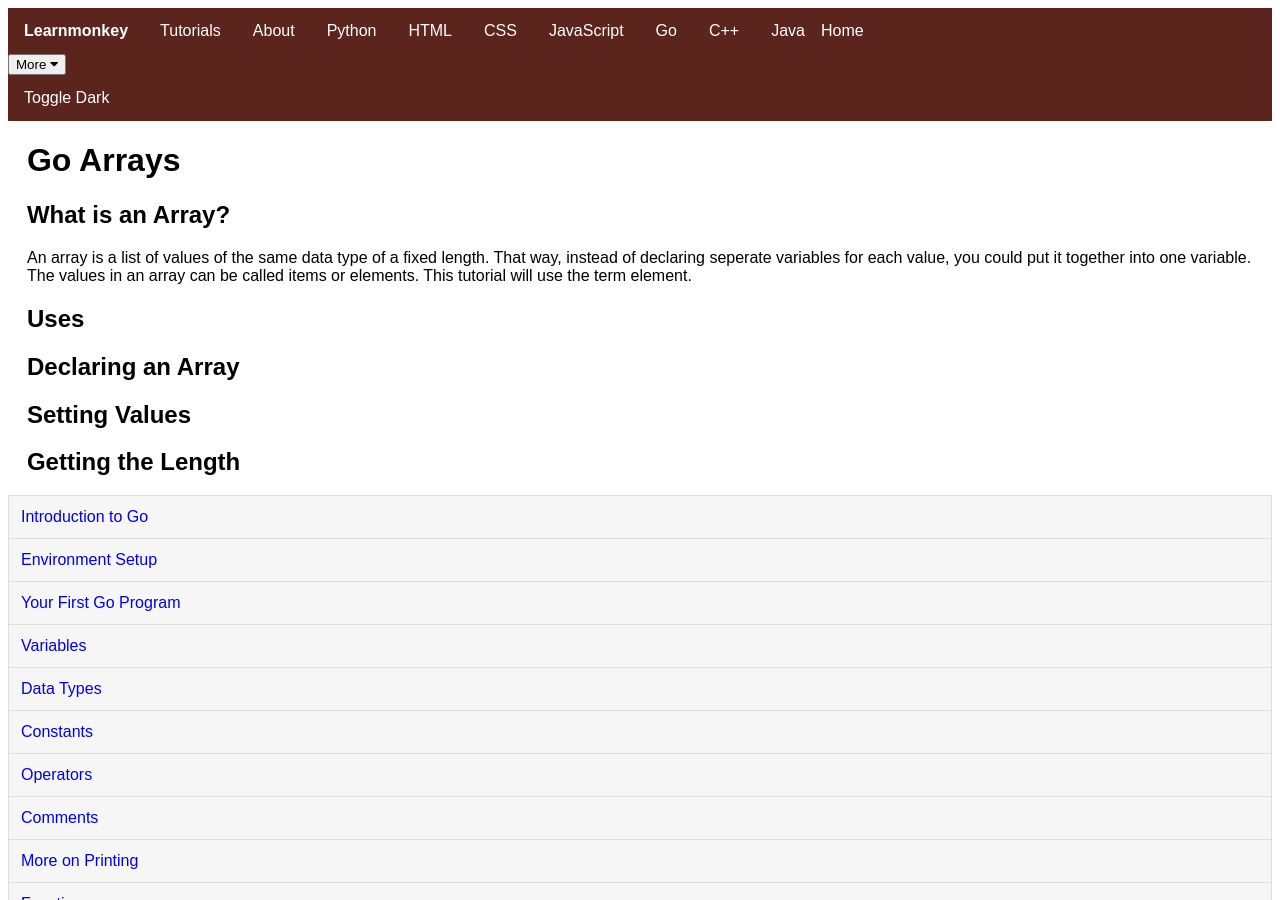
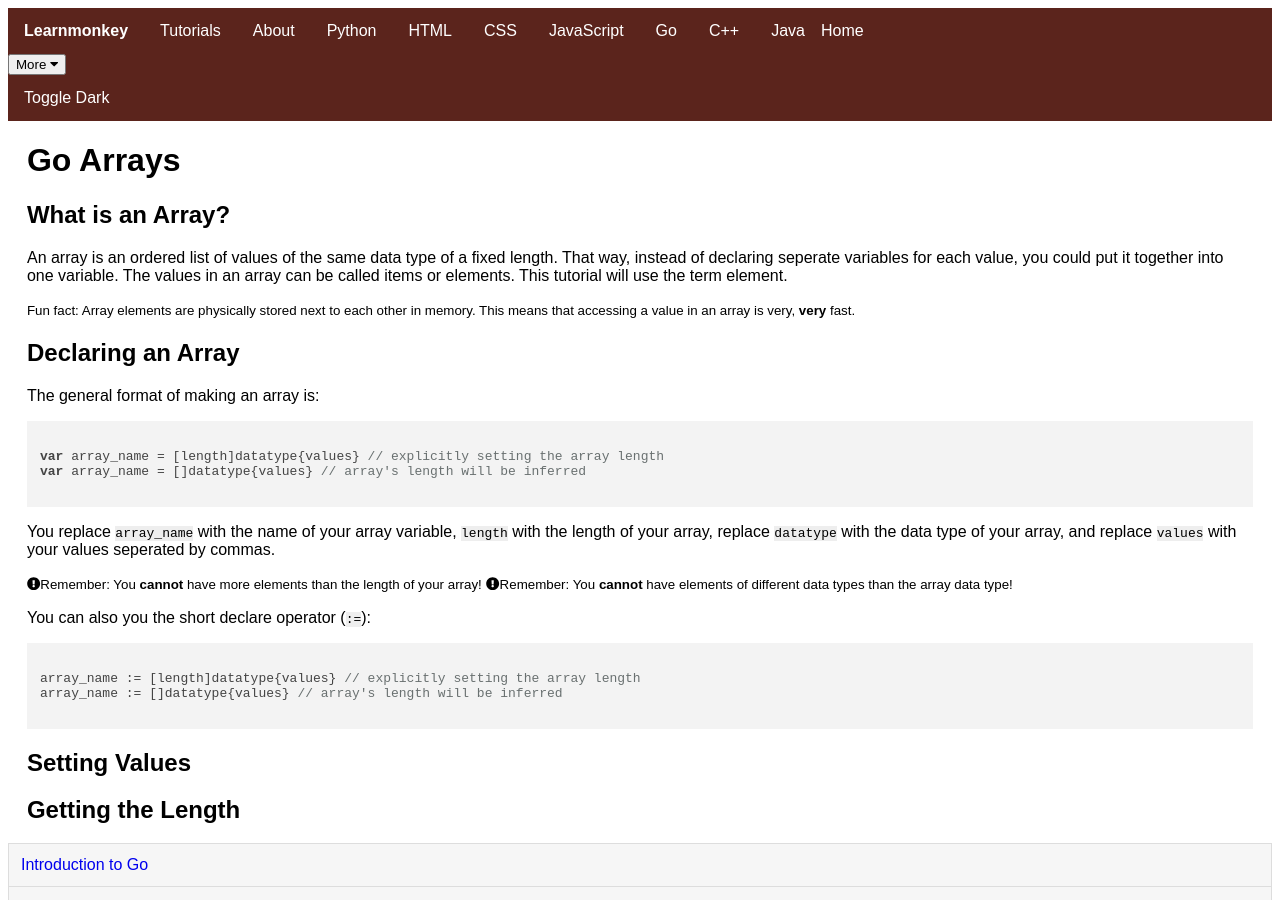
Before and after one commit to learnmonkey/learnmonkey.github.io, a Jekyll site: the page built from programming/golang/arrays.html, in a window 1280 px wide and 900 px high. Built offline with Jekyll 4.4.1, drawn with Linux system fonts in a browser that asks for light colours; nearby versions of some CDN libraries.

Commit message:
declaring an array in go

```diff
--- a/programming/golang/arrays.html
+++ b/programming/golang/arrays.html
@@ -8,15 +8,25 @@ layout: golang
 
 <section>
     <h2>What is an Array?</h2>
-    <p>An array is a list of values of the same data type of a fixed length. That way, instead of declaring seperate variables for each value, you could put it together into one variable. The values in an array can be called items or elements. This tutorial will use the term element.</p>
-</section>
-
-<section>
-    <h2>Uses</h2>
+    <p>An array is an ordered list of values of the same data type of a fixed length. That way, instead of declaring seperate variables for each value, you could put it together into one variable. The values in an array can be called items or elements. This tutorial will use the term element.</p>
+    <small>Fun fact: Array elements are physically stored next to each other in memory. This means that accessing a value in an array is very, <strong>very</strong> fast.</small>
 </section>
 
 <section>
     <h2>Declaring an Array</h2>
+    <p>The general format of making an array is: </p>
+    <pre><code class="language-go">
+var array_name = [length]datatype{values} // explicitly setting the array length
+var array_name = []datatype{values} // array's length will be inferred
+    </code></pre>
+    <p>You replace <code>array_name</code> with the name of your array variable, <code>length</code> with the length of your array, replace <code>datatype</code> with the data type of your array, and replace <code>values</code> with your values seperated by commas.</p>
+    <small><i class="fas fa-exclamation-circle"></i>Remember: You <strong>cannot</strong> have more elements than the length of your array!</small>
+    <small><i class="fas fa-exclamation-circle"></i>Remember: You <strong>cannot</strong> have elements of different data types than the array data type!</small>
+    <p>You can also you the short declare operator (<code>:=</code>):</p>
+    <pre><code class="language-go">
+array_name := [length]datatype{values} // explicitly setting the array length
+array_name := []datatype{values} // array's length will be inferred
+    </code></pre>
 </section>
 
 <section>
```
